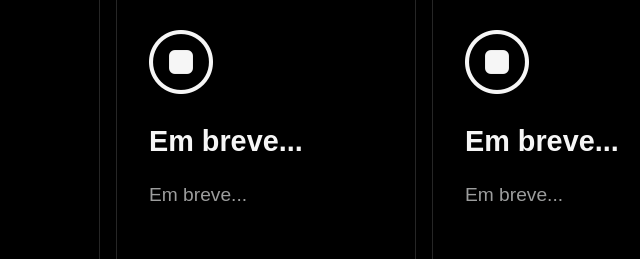
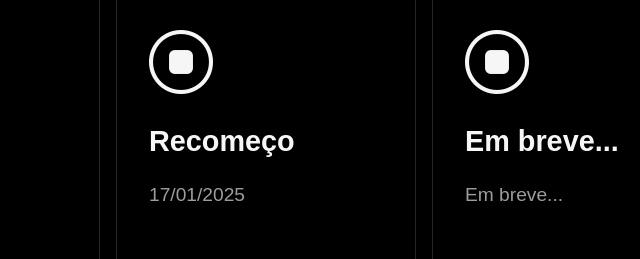
Before and after one commit to alisoneleoterio/daily-devotional, a plain HTML site: page index.html in a window 1280 px wide. Shown: the part 1140-1399 px from the top of the page, 532-1172 px from the left. Drawn offline with nearby package versions, Linux system fonts and the light colour scheme; a script that the page names is missing; a web font is replaced by a local one.

Commit message:
Update index.html

```diff
--- a/index.html
+++ b/index.html
@@ -112,8 +112,8 @@
                     <a href="#skills">
                         <div class="box-skills" data-aos="fade-up" data-aos-delay="50" data-aos-duration="1000">
                             <i class="bi bi-stop-circle"></i>
-                            <h3>Em breve...</h3>
-                            <p>Em breve...</p>
+                            <h3>Recomeço</h3>
+                            <p>17/01/2025</p>
                         </div>
                     </a>
 
```
